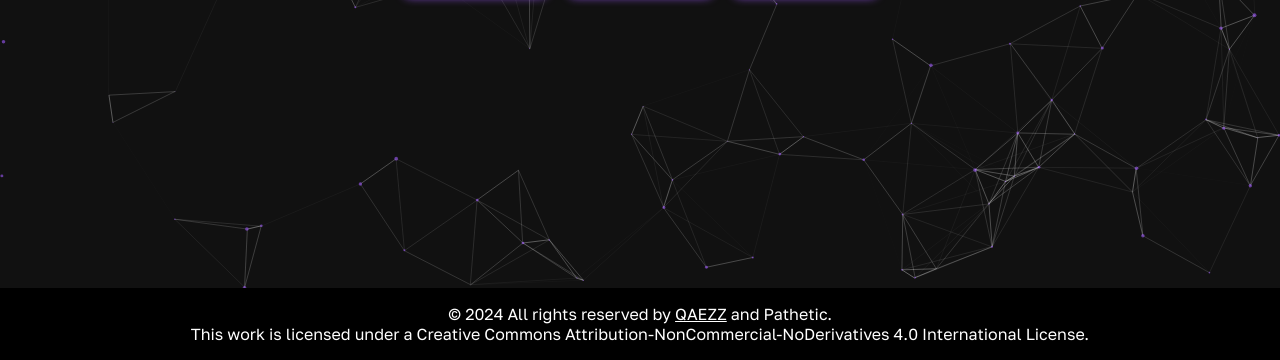
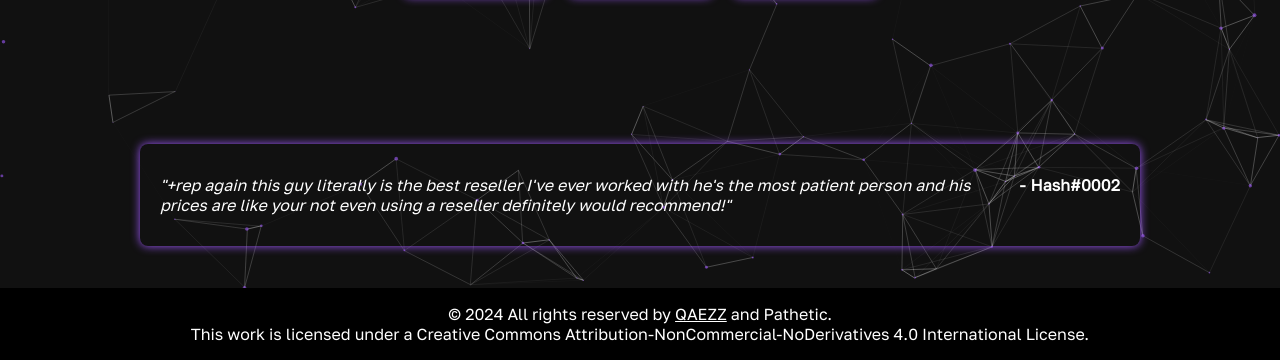
Before and after one commit to Nightware-cc/nightware-dot-cc, a plain HTML site: page index.html in a window 1280 px wide. Shown: the part 512-872 px from the top of the page. Drawn offline with nearby package versions, Linux system fonts and the light colour scheme.

Commit message:
just need to fix fade in for vouches

```diff
--- a/css/index.css
+++ b/css/index.css
@@ -84,6 +84,35 @@
   opacity: .5;
 }
 
+#vouch {
+  position: absolute;
+  display: inline-flex;
+  top: 0;
+  transform: translateY(82vh);
+  left: 0;
+  right: 0;
+  margin: 0 auto;
+  padding: 15px 20px;
+  box-shadow: 0 0 10px var(--border-color);
+  border-radius: 8px;
+  max-width: 75%;
+  width: fit-content;
+  gap: 5px;
+}
+#vouch p:first-of-type {
+  font-weight: normal;
+  font-style: italic;
+}
+#vouch p:first-of-type::before {
+  content: '"';
+}
+#vouch p:first-of-type::after {
+  content: '"';
+}
+#vouch p {
+  font-weight: bolder;
+}
+
 footer {
   display: flex;
   justify-content: center;
--- a/index.html
+++ b/index.html
@@ -62,6 +62,12 @@
     </div>
   </div>
 
+  <div id="vouch">
+    <p>this is great</p>
+    <p>-</p>
+    <p>Person#0000</p>
+  </div>
+
   <footer>
     <p>© 2024 All rights reserved by <a href="https://qaezz.dev" target="_blank">QAEZZ</a> and Pathetic.<br />This work
       is licensed under a Creative Commons Attribution-NonCommercial-NoDerivatives 4.0 International License.</p>
--- a/script.js
+++ b/script.js
@@ -1,25 +1,24 @@
 var titleText = document.title;
-let assignMeVouches = document.getElementById("assign-me-vouches");
 let lastVouch = "";
 
 vouchArr = [
-  '<i id="vouches-quote">"+rep fast, friendly and halal"</i><strong id="vouches-customer"> - eth#1818</strong>',
-  '<i id="vouches-quote">"+rep bought vypervpn fast and cheap ❤️"</i><strong id="vouches-customer"> - Magiker#3760</strong>',
-  '<i id="vouches-quote">"+rep good service and quick and sexy prices :D ✅🍀"</i><strong id="vouches-customer"> - Spoopy#2323</strong>',
-  '<i id="vouches-quote">"Vouch! Bought 1-day WZ2 cheat and transaction went smoothly! Very friendly and talkative. I reccomend!"</i><strong id="vouches-customer"> - ｋａｙ ｆｌｏｃｋｓ ｃａｔ#6905</strong>',
-  '<i id="vouches-quote">"+halal USD to BTC exchange"</i><strong id="vouches-customer"> - Some Guy#2451</strong>',
-  '<i id="vouches-quote">"+ rep lil bro goated"</i><strong id="vouches-customer"> - Dulzi#1337</strong>',
-  '<i id="vouches-quote">"Got the shit LES GOOOO +rep100000 😘"</i><strong id="vouches-customer"> - exo#5802</strong>',
-  '<i id="vouches-quote">"+rep lil bro go goated never scammm one of the realest safest fastest sellers 🖤🖤🖤"</i><strong id="vouches-customer"> - Carti#1025</strong>',
-  '<i id="vouches-quote">"W WERPPPPPPPPPPPPP he a real og"</i><strong id="vouches-customer"> - sc#2002</strong>',
-  '<i id="vouches-quote">"+rep extremely nice owner and quick delivery"</i><strong id="vouches-customer"> - Deleted User#0000</strong>',
-  '<i id="vouches-quote">"+rep fast asf cashap for nl sub"</i><strong id="vouches-customer"> - fartsniff#0062</strong>',
-  '<i id="vouches-quote">"+rep cheap as hell but super hq, methods are recent and work like promised "</i><strong id="vouches-customer"> - rxchobeats#3097</strong>',
-  '<i id="vouches-quote">"+rep gave me steam wallet code "</i><strong id="vouches-customer"> - Miska#6564</strong>',
-  '<i id="vouches-quote">"+rep again this guy literally is the best reseller I\'ve ever worked with he\'s the most patient person and his prices are like your not even using a reseller definitely would recommend!"</i><strong id="vouches-customer"> - Hash#0002</strong>',
-  '<i id="vouches-quote">"boss ass mofo hooked me up with a resell in 2 minutes"</i><strong id="vouches-customer"> - log#0021</strong>',
-  '<i id="vouches-quote">"vouch for @Pathetic#0420 exchanged twice, very legit +rep, would highly recommend ❤️ "</i><strong id="vouches-customer"> - AESI#3191</strong>',
-  '<i id="vouches-quote">"+rep @Pathetic#0420 is very fast took me litteraly 1 minute :D"</i><strong id="vouches-customer"> - laP#0048</strong>',
+  ['+rep fast, friendly and halal', 'eth#1818'],
+  ['+rep bought vypervpn fast and cheap ❤️', 'Magiker#3760'],
+  ['+rep good service and quick and sexy prices :D ✅🍀', 'Spoopy#2323'],
+  ['Vouch! Bought 1-day WZ2 cheat and transaction went smoothly! Very friendly and talkative. I reccomend!', 'unkown#6905'],
+  ['+halal USD to BTC exchange', 'Some Guy#2451'],
+  ['+ rep lil bro goated', 'Dulzi#1337'],
+  ['Got the shit LES GOOOO +rep100000 😘', 'exo#5802'],
+  ['+rep lil bro go goated never scammm one of the realest safest fastest sellers 🖤🖤🖤', 'Carti#1025'],
+  ['W WERPPPPPPPPPPPPP he a real og', 'sc#2002'],
+  ['+rep extremely nice owner and quick delivery', 'Deleted User#0000'],
+  ['+rep fast asf cashap for nl sub', 'fartsniff#0062'],
+  ['+rep cheap as hell but super hq, methods are recent and work like promised', 'rxchobeats#3097'],
+  ['+rep gave me steam wallet code', 'Miska#6564'],
+  ['+rep again this guy literally is the best reseller I\'ve ever worked with he\'s the most patient person and his prices are like your not even using a reseller definitely would recommend!', 'Hash#0002'],
+  ['boss ass mofo hooked me up with a resell in 2 minutes', 'log#0021'],
+  ['vouch for @Pathetic#0420 exchanged twice, very legit +rep, would highly recommend ❤️', 'AESI#3191'],
+  ['+rep @Pathetic#0420 is very fast took me litteraly 1 minute :D', 'laP#0048'],
 ];
 
 const sleep = (ms) => new Promise((r) => setTimeout(r, ms));
@@ -31,12 +30,12 @@ function titleMarquee() {
   setTimeout("titleMarquee()", 500);
 }
 
-window.onload = function() {
+window.onload = function () {
   let clause = window.innerWidth < 768;
   config.particles.number.value = clause ? 80 : 150;
   particlesJS("particle", config);
   titleMarquee();
-  // rotateVouches();
+  rotateVouches();
 };
 
 function getRandomVouch(arr) {
@@ -60,16 +59,52 @@ function getRandomVouch(arr) {
   return currentVouch;
 }
 
+function createVouchElement(vouch) {
+  let vouchElement = document.createElement('div');
+  let vouchQuote = document.createElement('p');
+  let vouchSep = document.createElement('p');
+  let vouchAuthor = document.createElement('p');
+
+  vouchQuote.textContent = vouch[0];
+  vouchSep.textContent = '-';
+  vouchAuthor.textContent = vouch[1]
+
+  vouchElement.appendChild(vouchQuote);
+  vouchElement.appendChild(vouchSep);
+  vouchElement.appendChild(vouchAuthor);
+
+  vouchElement.setAttribute('id', 'vouch')
+  vouchElement.style.visibility = 'hidden';
+
+  return vouchElement;
+}
+
 async function rotateVouches() {
-  assignMeVouches.classList.add("fade-out");
+  // assignMeVouches.classList.add("fade-out");
+  // await sleep(1000);
+  // assignMeVouches.innerHTML = getRandomVouch(vouchArr);
+  // assignMeVouches.classList.remove("fade-out");
+  // assignMeVouches.classList.add("fade-in");
+  // await sleep(1000);
+  // assignMeVouches.classList.remove("fade-in");
+
+  // setTimeout("rotateVouches()", 5000);
+  let vouch = getRandomVouch(vouchArr);
+  let vouchElement = createVouchElement(vouch);
+
+  let currentVouch = document.getElementById('vouch');
+  currentVouch.classList.remove('fade-in');
+  currentVouch.classList.add('fade-out');
   await sleep(1000);
-  assignMeVouches.innerHTML = getRandomVouch(vouchArr);
-  assignMeVouches.classList.remove("fade-out");
-  assignMeVouches.classList.add("fade-in");
+  currentVouch.remove();
+
+  document.body.appendChild(vouchElement);
+  vouchElement.style.visibility = 'visible';
+  vouchElement.classList.add('fade-in');
   await sleep(1000);
-  assignMeVouches.classList.remove("fade-in");
+  vouchElement.classList.remove('fade-in'); // Fix the typo here
+  setTimeout(rotateVouches, 5000); // Also corrected the syntax for setTimeout
 
-  setTimeout("rotateVouches()", 5000);
 }
 
 /*
@@ -77,7 +112,7 @@ async function rotateVouches() {
     <div>
       <i id="vouches-quote">+rep extremely fast and cheap services</i>
       <br />
-      <strong id="vouches-customer">Customer#0000</strong>
+      <strong id="vouches-customer">Customer#0000
     </div>
   </div>
 */
```
